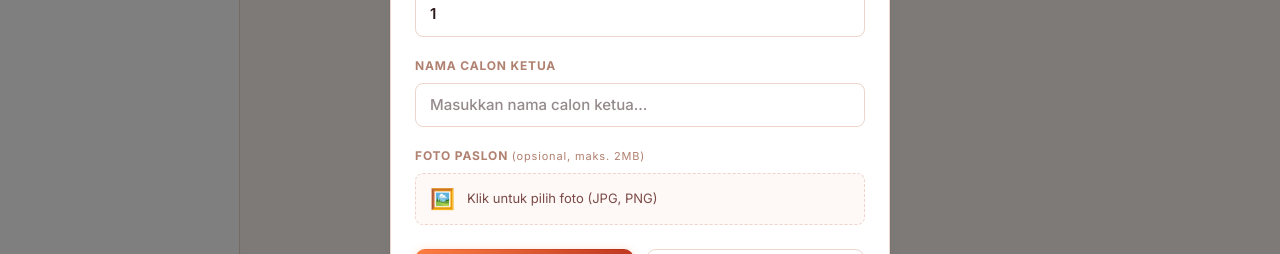
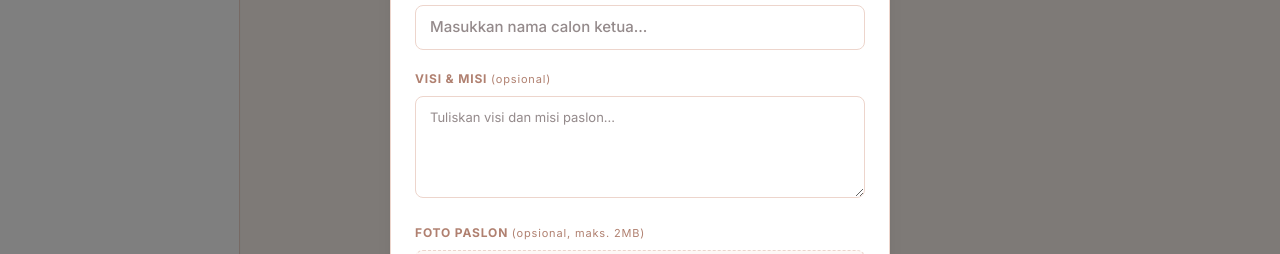
Before and after one commit to zzznyhhh/smaction, a Next.js app: page /admin/candidates in a window 1280 px wide. Both pictures are taken after a click on the button "+ Tambah Paslon". Shown: the part 296-550 px from the top of the page. Built offline with nearby package versions, Linux system fonts and the light colour scheme; no server answers.

Commit message:
feat: tambah visi misi pada candidate card dan form admin

```diff
--- a/src/app/admin/candidates/page.tsx
+++ b/src/app/admin/candidates/page.tsx
@@ -24,6 +24,7 @@ export default function CandidatesPage() {
   // Form State
   const [candidateNumber, setCandidateNumber] = useState('')
   const [chairmanName, setChairmanName] = useState('')
+  const [visionMission, setVisionMission] = useState('')
   const [photoBase64, setPhotoBase64] = useState('')
 
   const fileInputRef = useRef<HTMLInputElement>(null)
@@ -49,6 +50,7 @@ export default function CandidatesPage() {
   const resetForm = () => {
     setCandidateNumber('')
     setChairmanName('')
+    setVisionMission('')
     setPhotoBase64('')
     setEditingId(null)
     if (fileInputRef.current) fileInputRef.current.value = ''
@@ -65,6 +67,7 @@ export default function CandidatesPage() {
     setEditingId(c.id)
     setCandidateNumber(String(c.candidate_number))
     setChairmanName(c.chairman_name)
+    setVisionMission(c.vision_mission || '')
     setPhotoBase64(c.photo_url || '')
     setShowModal(true)
   }
@@ -96,8 +99,8 @@ export default function CandidatesPage() {
       const payload = {
         candidate_number: Number(candidateNumber),
         chairman_name: chairmanName,
-        vision_mission: '',
-        photo_url: photoBase64
+        vision_mission: visionMission.trim() || null,
+        photo_url: photoBase64 || null
       }
 
       const url = editingId ? `/api/admin/candidates?id=${editingId}` : '/api/admin/candidates'
@@ -216,8 +219,22 @@ export default function CandidatesPage() {
                   </div>
                 )}
               </div>
-              <div>
+              <div style={{ flex: 1, minWidth: 0 }}>
                 <h3 style={{ fontSize: 16, fontWeight: 700, margin: '0 0 4px 0' }}>{c.chairman_name}</h3>
+                {c.vision_mission && (
+                  <p style={{
+                    margin: 0,
+                    fontSize: 12,
+                    color: 'var(--color-text-secondary)',
+                    lineHeight: 1.5,
+                    display: '-webkit-box',
+                    WebkitLineClamp: 2,
+                    WebkitBoxOrient: 'vertical',
+                    overflow: 'hidden',
+                  }}>
+                    {c.vision_mission}
+                  </p>
+                )}
               </div>
             </div>
           </div>
@@ -317,6 +334,45 @@ export default function CandidatesPage() {
                 />
               </div>
 
+              {/* Visi & Misi */}
+              <div>
+                <label style={{
+                  display: 'block',
+                  fontSize: 12,
+                  fontWeight: 700,
+                  color: 'var(--color-text-muted)',
+                  textTransform: 'uppercase',
+                  letterSpacing: '0.07em',
+                  marginBottom: 8,
+                }}>
+                  Visi &amp; Misi <span style={{ fontWeight: 400, textTransform: 'none', fontSize: 11 }}>(opsional)</span>
+                </label>
+                <textarea
+                  value={visionMission}
+                  onChange={e => setVisionMission(e.target.value)}
+                  rows={4}
+                  placeholder="Tuliskan visi dan misi paslon..."
+                  style={{
+                    width: '100%',
+                    padding: '10px 14px',
+                    border: '1.5px solid var(--color-border)',
+                    borderRadius: 8,
+                    fontSize: 13,
+                    fontWeight: 400,
+                    color: 'var(--color-text-primary)',
+                    background: 'var(--color-surface)',
+                    outline: 'none',
+                    boxSizing: 'border-box',
+                    resize: 'vertical',
+                    lineHeight: 1.55,
+                    fontFamily: 'inherit',
+                    transition: 'border-color 0.2s',
+                  }}
+                  onFocus={e => (e.currentTarget.style.borderColor = 'var(--color-primary)')}
+                  onBlur={e => (e.currentTarget.style.borderColor = 'var(--color-border)')}
+                />
+              </div>
+
               {/* Foto Paslon */}
               <div>
                 <label style={{
--- a/src/app/vote/page.tsx
+++ b/src/app/vote/page.tsx
@@ -70,7 +70,7 @@ function ConfirmModal({
               Konfirmasi Pilihan
             </h2>
             <p style={{ color: 'var(--color-text-secondary)', fontSize: 14, lineHeight: 1.5 }}>
-              Anda akan memilih pasangan calon berikut:
+              Anda akan memilih kandidat berikut:
             </p>
           </div>
 
@@ -87,7 +87,7 @@ function ConfirmModal({
             }}
           >
             <div style={{ fontSize: 11, fontWeight: 700, color: c.accent, letterSpacing: '0.1em', textTransform: 'uppercase', marginBottom: 6 }}>
-              Paslon Nomor {candidate.candidateNumber}
+              Kandidat Nomor {candidate.candidateNumber}
             </div>
             <div style={{ fontWeight: 800, fontSize: 16, color: 'var(--color-text-primary)', marginBottom: 2 }}>
               {candidate.chairmanName}
@@ -238,7 +238,7 @@ function CandidateCard({
           }}
         >
           <span style={{ fontSize: 10, fontWeight: 700, color: '#fff', letterSpacing: '0.06em', textTransform: 'uppercase' }}>
-            Paslon
+            No.
           </span>
           <span style={{ fontSize: 15, fontWeight: 900, color: '#fff' }}>
             {candidate.candidateNumber}
@@ -292,15 +292,45 @@ function CandidateCard({
           transition: 'background 0.2s ease',
         }}
       >
-        <div style={{
-          fontSize: 11, fontWeight: 700, color: c.accent,
-          textTransform: 'uppercase', letterSpacing: '0.06em',
-        }}>
-          Calon Ketua OSIS
-        </div>
         <div style={{ fontSize: 15, fontWeight: 800, color: '#0F172A', lineHeight: 1.3 }}>
           {candidate.chairmanName}
         </div>
+
+        {/* ── Visi & Misi ── */}
+        {candidate.visionMission && (
+          <div
+            style={{
+              marginTop: 4,
+              paddingTop: 8,
+              borderTop: `1px dashed ${c.border}`,
+            }}
+          >
+            <div style={{
+              fontSize: 10,
+              fontWeight: 700,
+              color: c.accent,
+              textTransform: 'uppercase',
+              letterSpacing: '0.08em',
+              marginBottom: 4,
+              display: 'flex',
+              alignItems: 'center',
+              gap: 4,
+            }}>
+              <span>📋</span> Visi &amp; Misi
+            </div>
+            <p
+              style={{
+                fontSize: 12,
+                color: '#334155',
+                lineHeight: 1.55,
+                margin: 0,
+                whiteSpace: 'pre-wrap',
+              }}
+            >
+              {candidate.visionMission}
+            </p>
+          </div>
+        )}
       </div>
 
       {/* ── Selected footer ── */}
@@ -441,7 +471,7 @@ export default function VotePage() {
                 borderRadius: 999,
                 border: '1px solid var(--color-border)',
               }}>
-                Paslon {selected.candidateNumber} dipilih
+                Kandidat {selected.candidateNumber} dipilih
               </div>
             )}
             <div style={{
@@ -502,7 +532,7 @@ export default function VotePage() {
             Pilih Calon
           </h1>
           <p style={{ color: 'var(--color-text-secondary)', fontSize: 13, lineHeight: 1.5 }}>
-            Pilih satu pasangan calon yang Anda percaya. Klik kartu untuk memilih.
+            Pilih satu kandidat yang Anda percaya. Klik kartu untuk memilih.
           </p>
         </div>
 
@@ -545,8 +575,9 @@ export default function VotePage() {
             */}
             <div
               style={{
-                display: 'grid',
-                gridTemplateColumns: 'repeat(auto-fill, minmax(200px, 1fr))',
+                display: 'flex',
+                flexWrap: 'wrap',
+                justifyContent: 'center',
                 gap: 16,
                 marginBottom: 32,
                 alignItems: 'start',
@@ -556,7 +587,7 @@ export default function VotePage() {
                 <div
                   key={c.id}
                   className={`animate-fade-in-up`}
-                  style={{ animationDelay: `${i * 0.06}s` }}
+                  style={{ animationDelay: `${i * 0.06}s`, width: 'clamp(220px, 22%, 260px)', flexShrink: 0, flexGrow: 0 }}
                 >
                   <CandidateCard
                     candidate={c}
@@ -592,7 +623,7 @@ export default function VotePage() {
                       Pilihan Anda
                     </div>
                     <div style={{ fontWeight: 800, fontSize: 15, color: 'var(--color-text-primary)' }}>
-                      Paslon {selected.candidateNumber} — {selected.chairmanName}
+                      Kandidat {selected.candidateNumber} — {selected.chairmanName}
                     </div>
                   </div>
                 ) : (
```
